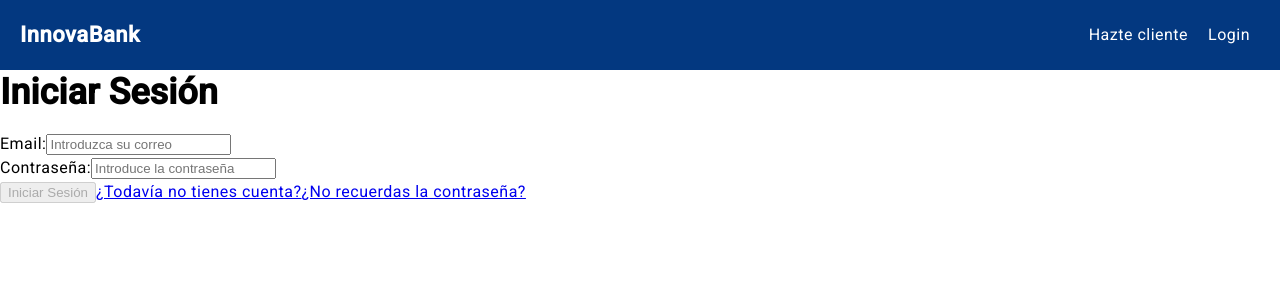
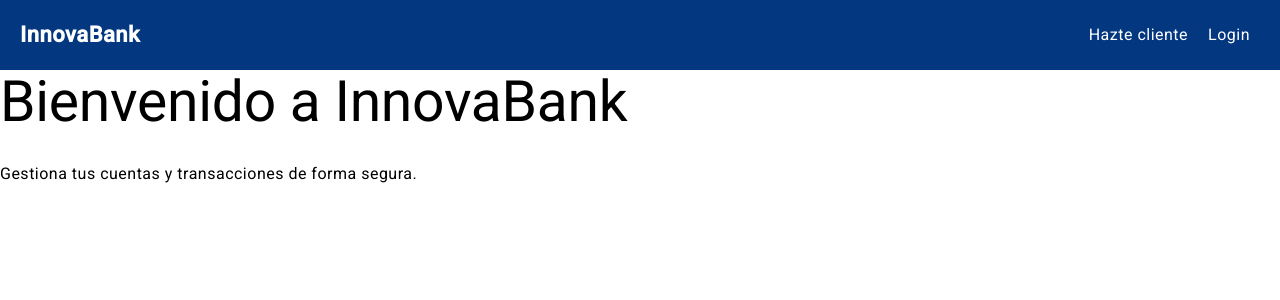
Before and after one commit to ivanrodriiguez04/proyecto_final_DWC, an Angular app: page / in a window 1280 px wide. Before the commit this address led to /login. Shown: the top 300 px of the page. Built offline with nearby package versions, Linux system fonts and the light colour scheme.

Commit message:
vista principal modificada

```diff
--- a/src/app/app.routes.ts
+++ b/src/app/app.routes.ts
@@ -5,12 +5,13 @@ import { loginGuard } from './guards/login/login.guard';
 import { CuentasComponent } from './componentes/cuentas/cuentas.component';
 import { AdministradorComponent } from './componentes/administrador/administrador.component';
 import { usuarioGuard } from './guards/usuario/usuario.guard';
+import { HomeComponent } from './componentes/home/home.component';
 
 export const routes: Routes = [
+    {path:'',component:HomeComponent},
     {path:"login",component:LoginComponent},
     {path:"registro",component:RegistroComponent},
     { path: 'cuentas', component: CuentasComponent, canActivate: [usuarioGuard]},
     { path: 'administrador', component: AdministradorComponent, canActivate: [loginGuard]},
-    { path: '', redirectTo: 'login', pathMatch: 'full' },
-    { path: '**', redirectTo: 'login' }
+    { path: '**', redirectTo: '' }
 ];
--- /dev/null
+++ b/src/app/componentes/home/home.component.html
@@ -0,0 +1,4 @@
+<div class="container">
+    <h1>Bienvenido a InnovaBank</h1>
+    <p>Gestiona tus cuentas y transacciones de forma segura.</p>
+  </div>
```
Also changed, not shown: src/app/componentes/home/home.component.ts (added, +12 -0 lines), src/app/componentes/home/home.component.css (added), src/app/componentes/menu/menu.component.html (line endings or trailing spaces), 1 other file (tests, documents, lock files or other folders).
